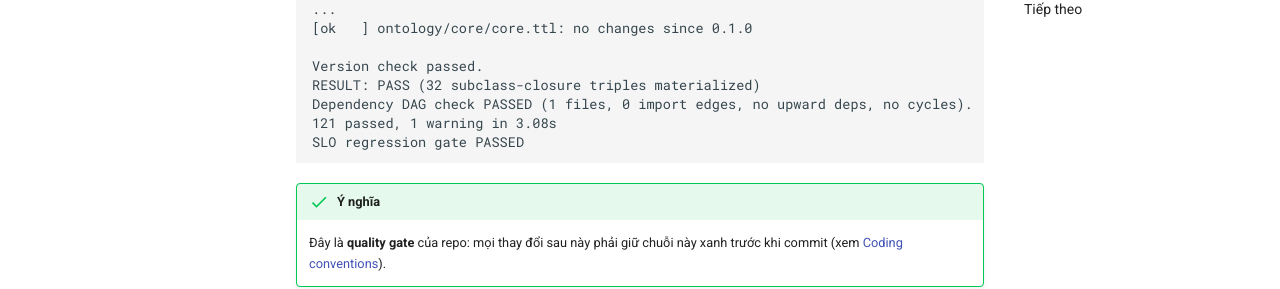
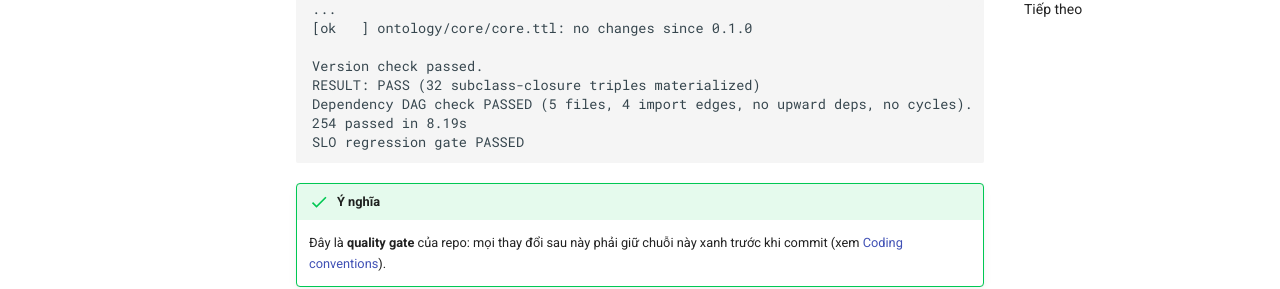
Before and after one commit to damminhtien/ontology-research, an MkDocs documentation site: the page built from docs/tutorials/01-getting-started.md, in a window 1280 px wide and 900 px high, scrolled down 1228 px. Shown: the part 279-568 px from the top of the window. Built offline with MkDocs 1.6.1 and Material for MkDocs 9.7.7, drawn with Linux system fonts in a browser that asks for light colours; comment, search, counter and statistics services are not loaded; some of the changed text lies outside the part shown.

Commit message:
docs: refresh roadmap status and tutorial sample outputs
Roadmap status block now records the production-facts milestone (24.217 real Wikidata entities in the lake, ADR-0007..0010 groundwork) and closes the supersede-semantics open question. Tutorial sample outputs updated to current check totals and DAG stats.

````diff
--- a/docs/tutorials/01-getting-started.md
+++ b/docs/tutorials/01-getting-started.md
@@ -50,8 +50,8 @@
 
 Version check passed.
 RESULT: PASS (32 subclass-closure triples materialized)
-Dependency DAG check PASSED (1 files, 0 import edges, no upward deps, no cycles).
-121 passed, 1 warning in 3.08s
+Dependency DAG check PASSED (5 files, 4 import edges, no upward deps, no cycles).
+254 passed in 8.19s
 SLO regression gate PASSED
 ```
 
````
Also changed, not shown: docs/tutorials/02-ontology-shacl.md (+1 -1 lines), roadmap.md (+16 -2 lines).
